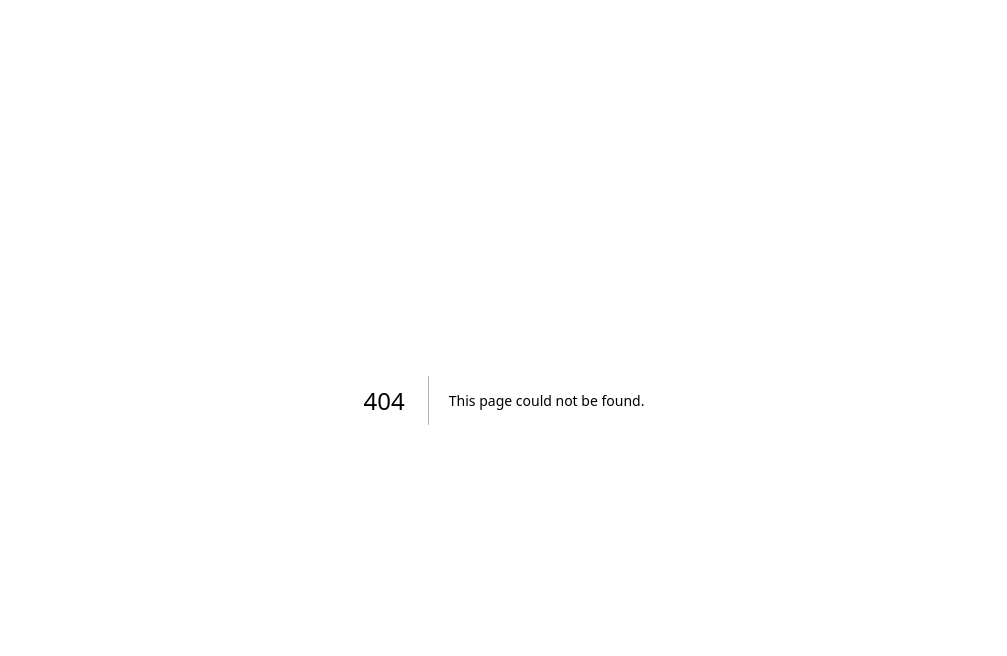
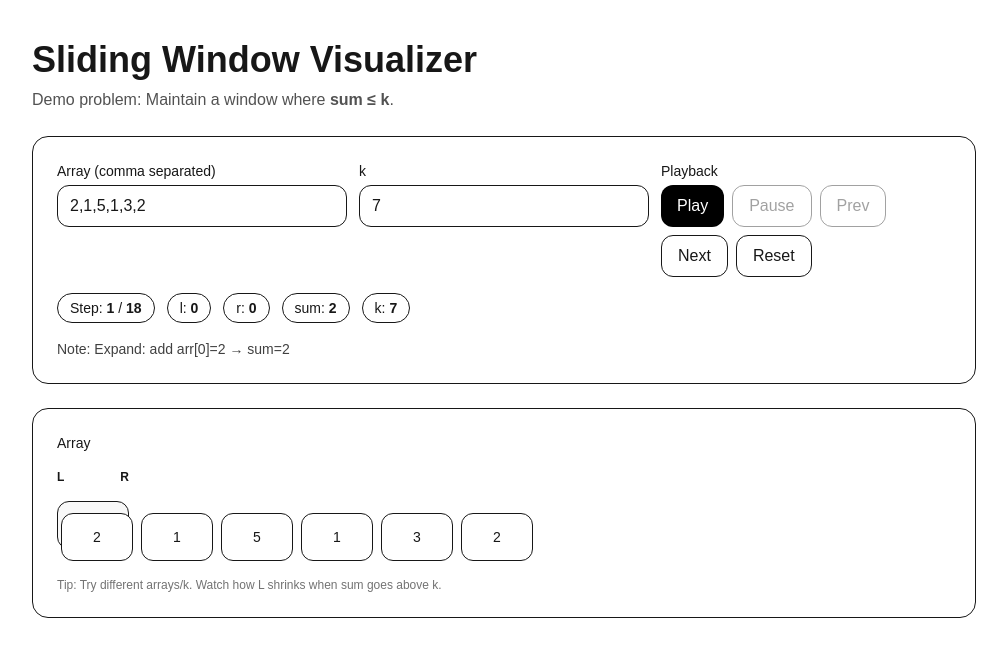
Before and after one commit to Aroool/PatternForge, a Next.js app in the folder web/: page /visualize/sliding-window in a window 1280 px wide. Before the commit this address had no page. Shown: the top 656 px of the page, without its empty margins (136-1143 px from the left). Built offline with nearby package versions, Linux system fonts and the light colour scheme.

Commit message:
feat: add sliding window visualizer with animated pointers and window

```diff
--- a/web/package.json
+++ b/web/package.json
@@ -9,6 +9,7 @@
     "lint": "eslint"
   },
   "dependencies": {
+    "framer-motion": "^12.34.3",
     "next": "16.1.6",
     "react": "19.2.3",
     "react-dom": "19.2.3"
--- a/web/src/app/page.tsx
+++ b/web/src/app/page.tsx
@@ -107,7 +107,12 @@ export default function Home() {
         )}
 
         <footer className="text-xs text-neutral-500 pt-6">
-          Next: add more patterns + then start the visualizer animations.
+          <a
+  href="/visualize/sliding-window"
+  className="text-sm underline text-neutral-700"
+>
+  Open Sliding Window Visualizer →
+</a>
         </footer>
       </div>
     </main>
--- /dev/null
+++ b/web/src/app/visualize/sliding-window/page.tsx
@@ -0,0 +1,274 @@
+"use client";
+
+import { useMemo, useState } from "react";
+import { motion } from "framer-motion";
+
+type Step = {
+  l: number;
+  r: number;
+  sum: number;
+  note: string;
+};
+
+function buildSteps(arr: number[], k: number): Step[] {
+  const steps: Step[] = [];
+  let l = 0;
+  let sum = 0;
+
+  for (let r = 0; r < arr.length; r++) {
+    sum += arr[r];
+    steps.push({ l, r, sum, note: `Expand: add arr[${r}]=${arr[r]} → sum=${sum}` });
+
+    while (sum > k && l <= r) {
+      steps.push({ l, r, sum, note: `Invalid (sum>${k}). Shrink left.` });
+      sum -= arr[l];
+      l++;
+      steps.push({ l, r, sum, note: `Shrink: remove left → l=${l}, sum=${sum}` });
+    }
+
+    steps.push({ l, r, sum, note: `Window valid: [${l}..${r}] sum=${sum}` });
+  }
+
+  return steps;
+}
+
+export default function SlidingWindowVisualizerPage() {
+  const [arrText, setArrText] = useState("2,1,5,1,3,2");
+  const [kText, setKText] = useState("7");
+
+  const arr = useMemo(() => {
+    return arrText
+      .split(",")
+      .map((x) => x.trim())
+      .filter(Boolean)
+      .map((x) => Number(x))
+      .filter((n) => Number.isFinite(n));
+  }, [arrText]);
+
+  const k = useMemo(() => {
+    const n = Number(kText);
+    return Number.isFinite(n) ? n : 0;
+  }, [kText]);
+
+  const steps = useMemo(() => buildSteps(arr, k), [arr, k]);
+
+  const [i, setI] = useState(0);
+  const step = steps[Math.min(i, Math.max(steps.length - 1, 0))];
+
+  const [playing, setPlaying] = useState(false);
+
+  // simple play loop (no fancy timers in hooks to keep it beginner-friendly)
+  const onPlay = () => {
+    setPlaying(true);
+    const id = setInterval(() => {
+      setI((prev) => {
+        const next = prev + 1;
+        if (next >= steps.length) {
+          clearInterval(id);
+          setPlaying(false);
+          return prev;
+        }
+        return next;
+      });
+    }, 650);
+  };
+
+  const onPause = () => setPlaying(false);
+
+  // Stop interval when paused by simply reloading it via button press.
+  // (Later we can convert to useEffect timer; this is simplest and safe.)
+
+  const cellWidth = 72; // px
+  const baseX = 0;
+
+  const leftX = step ? baseX + step.l * cellWidth : 0;
+  const rightX = step ? baseX + step.r * cellWidth : 0;
+
+  return (
+    <main className="min-h-screen">
+      <div className="mx-auto max-w-5xl p-6 md:p-10 space-y-6">
+        <header className="space-y-2">
+          <h1 className="text-3xl md:text-4xl font-bold">Sliding Window Visualizer</h1>
+          <p className="text-sm md:text-base text-neutral-600">
+            Demo problem: Maintain a window where <span className="font-semibold">sum ≤ k</span>.
+          </p>
+        </header>
+
+        {/* Controls */}
+        <section className="rounded-2xl border p-5 md:p-6 space-y-4">
+          <div className="grid grid-cols-1 md:grid-cols-3 gap-3">
+            <div className="space-y-1">
+              <div className="text-sm font-medium">Array (comma separated)</div>
+              <input
+                className="w-full rounded-xl border px-3 py-2 outline-none focus:ring-2 focus:ring-neutral-300"
+                value={arrText}
+                onChange={(e) => {
+                  setArrText(e.target.value);
+                  setI(0);
+                  setPlaying(false);
+                }}
+              />
+            </div>
+
+            <div className="space-y-1">
+              <div className="text-sm font-medium">k</div>
+              <input
+                className="w-full rounded-xl border px-3 py-2 outline-none focus:ring-2 focus:ring-neutral-300"
+                value={kText}
+                onChange={(e) => {
+                  setKText(e.target.value);
+                  setI(0);
+                  setPlaying(false);
+                }}
+              />
+            </div>
+
+            <div className="space-y-1">
+              <div className="text-sm font-medium">Playback</div>
+              <div className="flex gap-2 flex-wrap">
+                <button
+                  className="rounded-xl px-4 py-2 bg-black text-white disabled:opacity-40"
+                  disabled={steps.length === 0 || playing}
+                  onClick={onPlay}
+                >
+                  Play
+                </button>
+                <button
+                  className="rounded-xl px-4 py-2 border disabled:opacity-40"
+                  disabled={!playing}
+                  onClick={onPause}
+                >
+                  Pause
+                </button>
+                <button
+                  className="rounded-xl px-4 py-2 border disabled:opacity-40"
+                  disabled={steps.length === 0 || i === 0}
+                  onClick={() => {
+                    setPlaying(false);
+                    setI((x) => Math.max(0, x - 1));
+                  }}
+                >
+                  Prev
+                </button>
+                <button
+                  className="rounded-xl px-4 py-2 border disabled:opacity-40"
+                  disabled={steps.length === 0 || i >= steps.length - 1}
+                  onClick={() => {
+                    setPlaying(false);
+                    setI((x) => Math.min(steps.length - 1, x + 1));
+                  }}
+                >
+                  Next
+                </button>
+                <button
+                  className="rounded-xl px-4 py-2 border disabled:opacity-40"
+                  disabled={steps.length === 0}
+                  onClick={() => {
+                    setPlaying(false);
+                    setI(0);
+                  }}
+                >
+                  Reset
+                </button>
+              </div>
+            </div>
+          </div>
+
+          {/* Status */}
+          <div className="flex flex-wrap gap-3 text-sm">
+            <div className="rounded-full border px-3 py-1">
+              Step: <span className="font-semibold">{steps.length ? i + 1 : 0}</span> /{" "}
+              <span className="font-semibold">{steps.length}</span>
+            </div>
+            <div className="rounded-full border px-3 py-1">
+              l: <span className="font-semibold">{step?.l ?? "-"}</span>
+            </div>
+            <div className="rounded-full border px-3 py-1">
+              r: <span className="font-semibold">{step?.r ?? "-"}</span>
+            </div>
+            <div className="rounded-full border px-3 py-1">
+              sum: <span className="font-semibold">{step?.sum ?? "-"}</span>
+            </div>
+            <div className="rounded-full border px-3 py-1">
+              k: <span className="font-semibold">{k}</span>
+            </div>
+          </div>
+
+          {/* Note */}
+          <div className="text-sm text-neutral-700">
+            <span className="font-medium">Note:</span> {step?.note ?? "—"}
+          </div>
+        </section>
+
+        {/* Visualization */}
+        <section className="rounded-2xl border p-5 md:p-6 space-y-4">
+          <div className="text-sm font-medium">Array</div>
+
+          <div className="relative overflow-x-auto">
+            <div className="relative inline-block" style={{ paddingTop: 44 }}>
+              {/* Window highlight */}
+              {step && (
+                <motion.div
+                  className="absolute top-8 h-12 rounded-xl border bg-neutral-100/70"
+                  initial={false}
+                  animate={{
+                    x: baseX + step.l * cellWidth,
+                    width: (step.r - step.l + 1) * cellWidth,
+                  }}
+                  transition={{ type: "spring", stiffness: 260, damping: 30 }}
+                />
+              )}
+
+              {/* Pointer labels */}
+              {step && (
+                <>
+                  <motion.div
+                    className="absolute top-0 text-xs font-semibold"
+                    initial={false}
+                    animate={{ x: leftX }}
+                    transition={{ type: "spring", stiffness: 260, damping: 30 }}
+                    style={{ width: cellWidth }}
+                  >
+                    L
+                  </motion.div>
+
+                  <motion.div
+                    className="absolute top-0 text-xs font-semibold text-right"
+                    initial={false}
+                    animate={{ x: rightX }}
+                    transition={{ type: "spring", stiffness: 260, damping: 30 }}
+                    style={{ width: cellWidth }}
+                  >
+                    R
+                  </motion.div>
+                </>
+              )}
+
+              {/* Cells */}
+              <div className="relative flex">
+                {arr.map((val, idx) => {
+                  const inWindow = step ? idx >= step.l && idx <= step.r : false;
+                  return (
+                    <div
+                      key={idx}
+                      className={[
+                        "h-12 w-[72px] flex items-center justify-center border rounded-xl mx-1 text-sm font-medium",
+                        inWindow ? "bg-white" : "bg-transparent",
+                      ].join(" ")}
+                    >
+                      {val}
+                    </div>
+                  );
+                })}
+              </div>
+            </div>
+          </div>
+
+          <div className="text-xs text-neutral-500">
+            Tip: Try different arrays/k. Watch how L shrinks when sum goes above k.
+          </div>
+        </section>
+      </div>
+    </main>
+  );
+}
```
Also changed, not shown: 1 other file (tests, documents, lock files or other folders).
